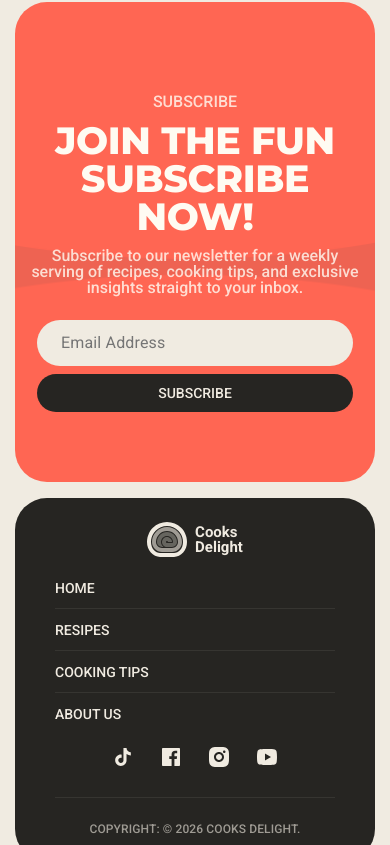
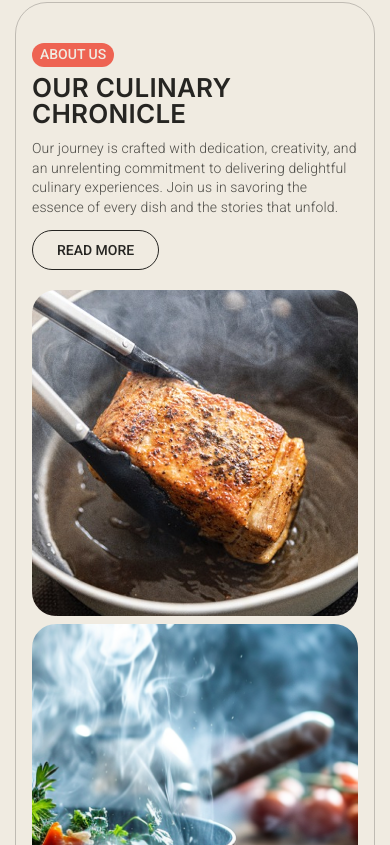
Before and after one commit to ComShep/recipebook-next, a Next.js app: page / in a window 390 px wide. Shown: the part 1499-2344 px from the top of the page. Built offline with nearby package versions, Linux system fonts and the light colour scheme.

Commit message:
добавлен блок about us на главную

```diff
--- a/src/app/page.tsx
+++ b/src/app/page.tsx
@@ -1,3 +1,4 @@
+import AboutUs from "@/components/widgets/aboutus/AboutUs";
 import Banner from "@/components/widgets/banner/Banner";
 import { Explore } from "@/components/widgets/explore/Explore";
 import { Subscribe } from "@/components/widgets/subscribe/Subscribe";
@@ -7,6 +8,7 @@ export default function Home() {
     <>
       <Banner/>
       <Explore/>
+      <AboutUs/>
       <Subscribe/>
     </>
   );
--- /dev/null
+++ b/src/components/widgets/aboutus/AboutUs.module.css
@@ -0,0 +1,94 @@
+.aboutSection{
+	border: 1px solid rgba(38, 37, 34, 0.24);
+	border-radius: 32px;
+	padding: 16px;
+	display: grid;
+	grid-template-columns: 2fr 1fr;
+	gap: 8px;
+	margin-bottom: 64px;
+}
+
+.aboutSection img {
+	object-fit: cover;
+	object-position: center;
+	width: 100%;
+	height: 100%;
+	border-radius: 24px;
+}
+
+.info {
+	margin: 0px 0px 24px 24px;
+	display: flex;
+	flex-direction: column;
+	justify-content: flex-end;
+	align-items: flex-start;
+}
+
+.title {
+	font-family: var(--second-family);
+	font-weight: 700;
+	font-size: 40px;
+	line-height: 100%;
+	letter-spacing: 0.01em;
+	text-transform: uppercase;
+	color: var(--dark);
+	margin: 8px 0px 12px;
+}
+
+.text {
+	font-family: var(--font-family);
+	font-weight: 300;
+	font-size: 16px;
+	line-height: 140%;
+	letter-spacing: 0.01em;
+	color: rgba(38, 37, 34, 0.8);
+	margin-bottom: 12px;
+}
+
+.firstElement {
+	grid-row: 1 / 2;
+	display: grid;
+	grid-template-columns: 5fr 3fr;
+	gap: 20px;
+}
+
+.secondElement {
+	grid-row: 2 / 3;
+}
+
+.thirdElement {
+	grid-row: 1 / 3;
+}
+
+@media (max-width: 1000px) {
+	.title {
+		font-size: 26px;
+	}
+
+	.text {
+		font-size: 14px;
+	}
+
+	.info {
+		margin: 0;
+	}
+}
+
+@media (max-width: 768px) {
+	.aboutSection {
+		display: flex;
+		flex-direction: column;
+		padding-top: 40px;
+	}
+
+	.firstElement {
+		display: flex;
+		flex-direction: column;
+	}
+
+	.aboutSection img {
+		width: 100%;
+		height: auto;
+		aspect-ratio: 1 / 1;
+	}
+}
--- /dev/null
+++ b/src/components/widgets/aboutus/AboutUs.tsx
@@ -0,0 +1,34 @@
+import { Tag } from "@/components/ui/tag/Tag";
+import styles from "./AboutUs.module.css";
+import Link from "next/link";
+import { Button } from "@/components/ui/button/Button";
+import Image from "next/image";
+
+export default function AboutUs() {
+  return (
+    <section className={styles.aboutSection}>
+      <div className={styles.firstElement}>
+        <div className={styles.info}>
+          <Tag title="about us" />
+          <h2 className={styles.title}>Our Culinary Chronicle</h2>
+          <p className={styles.text}>
+            Our journey is crafted with dedication, creativity, and an
+            unrelenting commitment to delivering delightful culinary
+            experiences. Join us in savoring the essence of every dish and the
+            stories that unfold.
+          </p>
+          <Link href="/about">
+            <Button name="read more" />
+          </Link>
+        </div>
+        <Image src={"/img/about/1.png"} alt="about" width={632} height={652} />
+      </div>
+      <div className={styles.secondElement}>
+        <Image src={"/img/about/2.png"} alt="about" width={1722} height={662}/>
+      </div>
+      <div className={styles.thirdElement}>
+        <Image src={'/img/about/3.png'} alt='about' width={822} height={1330}/>
+      </div>
+    </section>
+  );
+}
```
